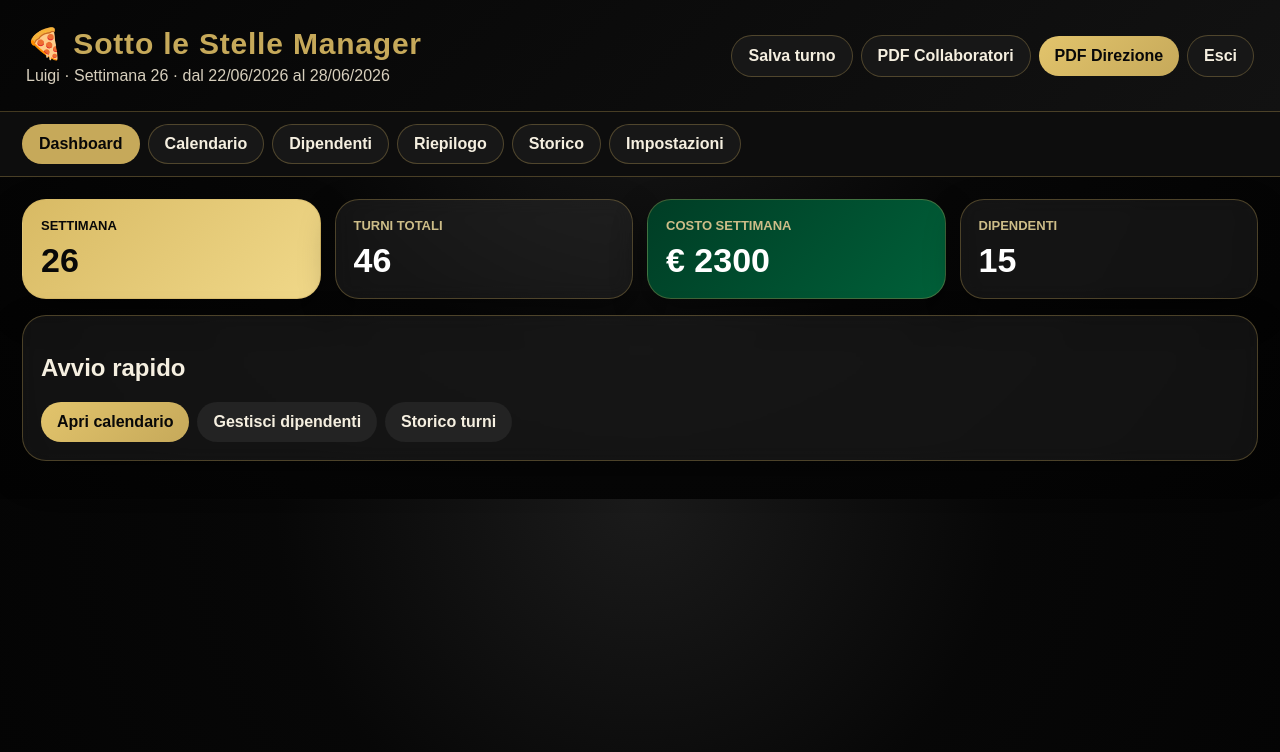
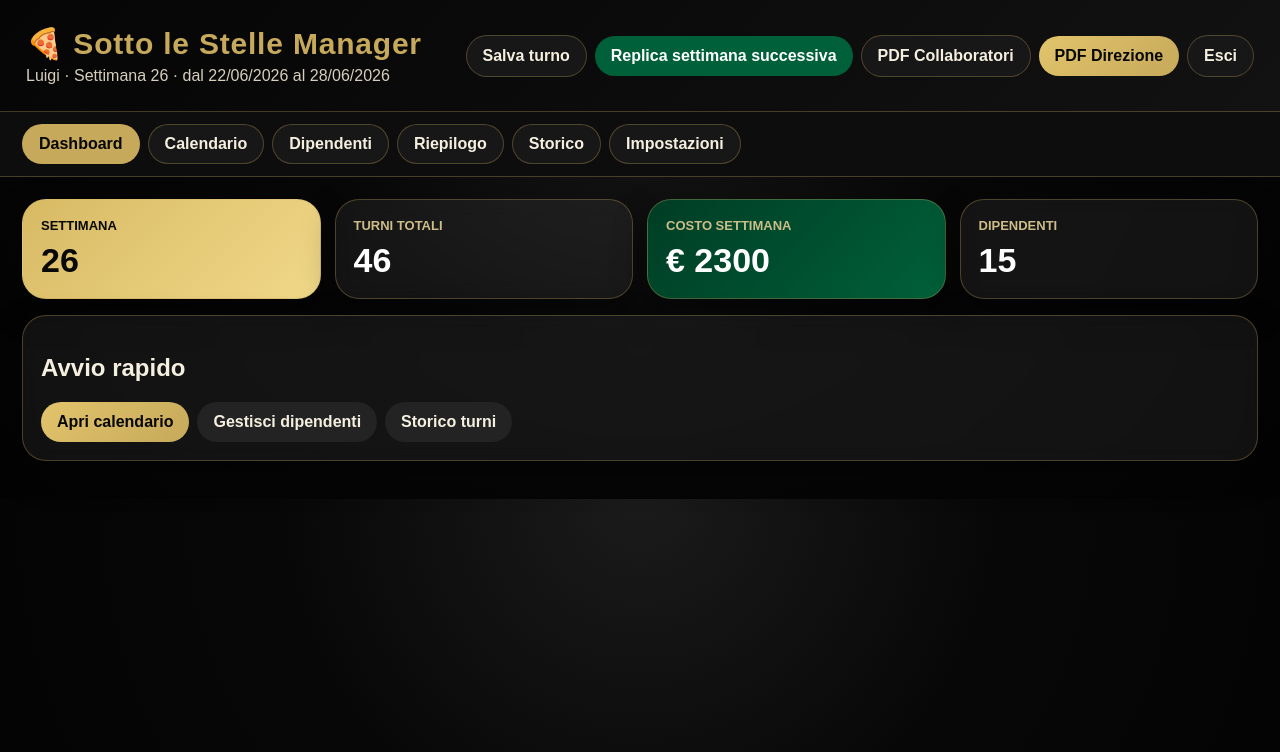
Before and after one commit to foodanddrinksrl/SottoLeStelleManager, a Next.js app: page / in a window 1280 px wide. Shown: the top 752 px of the page. Built offline with nearby package versions, Linux system fonts and the light colour scheme.

Commit message:
Aggiungi replica settimana successiva

```diff
--- a/app/page.tsx
+++ b/app/page.tsx
@@ -53,9 +53,18 @@ export default function Page(){
   function updateSelect(g:string,t:string,r:Reparto,i:number,value:string){ setSchedule(s=>{const arr=[...(s[k(g,t,r)]||[])]; arr[i]=value; return {...s,[k(g,t,r)]:arr.filter(Boolean)}}); }
   function removeSelect(g:string,t:string,r:Reparto,i:number){ setSchedule(s=>{const arr=[...(s[k(g,t,r)]||[])]; arr.splice(i,1); return {...s,[k(g,t,r)]:arr};}); }
   function saveTurno(){ const snap={id:Date.now(),savedAt:new Date().toLocaleString('it-IT'),weekInfo,employees,schedule,closed,dayRests}; setHistory(h=>{const idx=h.findIndex(x=>x.weekInfo.start===weekInfo.start); if(idx>=0){const c=[...h]; c[idx]={...snap,id:c[idx].id}; return c} return [snap,...h]}); alert('Turno salvato nello storico.'); }
+ function replicaSettimanaSuccessiva(){
+  const nuovaSettimana = makeWeekInfo(new Date(addDays(weekInfo.start, 7) + 'T00:00:00'));
+  setWeekInfo(nuovaSettimana);
+  setSchedule({...schedule});
+  setClosed({...closed});
+  setDayRests({...dayRests});
+  setTab('calendario');
+  alert('Settimana replicata alla settimana successiva.');
+}
   function exportPdf(mode:'collaboratori'|'direzione'){ setPrintMode(mode); setTimeout(()=>window.print(),150); }
 
-  return <div><header className="topbar"><div><h1>🍕 Sotto le Stelle Manager</h1><p>{user} · Settimana {weekInfo.week} · dal {itDate(weekInfo.start)} al {itDate(weekInfo.end)}</p></div><div className="actions no-print"><button className="btn light" onClick={saveTurno}>Salva turno</button><button className="btn light" onClick={()=>exportPdf('collaboratori')}>PDF Collaboratori</button><button className="btn gold" onClick={()=>exportPdf('direzione')}>PDF Direzione</button><button className="btn light" onClick={()=>{localStorage.removeItem('slm_v3_logged');setLogged(false)}}>Esci</button></div></header>
+  return <div><header className="topbar"><div><h1>🍕 Sotto le Stelle Manager</h1><p>{user} · Settimana {weekInfo.week} · dal {itDate(weekInfo.start)} al {itDate(weekInfo.end)}</p></div><div className="actions no-print"><button className="btn light" onClick={saveTurno}>Salva turno</button><button className="btn green" onClick={replicaSettimanaSuccessiva}>Replica settimana successiva</button><button className="btn light" onClick={()=>exportPdf('collaboratori')}>PDF Collaboratori</button><button className="btn gold" onClick={()=>exportPdf('direzione')}>PDF Direzione</button><button className="btn light" onClick={()=>{localStorage.removeItem('slm_v3_logged');setLogged(false)}}>Esci</button></div></header>
     <nav className="nav no-print">{['dashboard','calendario','dipendenti','riepilogo','storico','impostazioni'].map(t=><button key={t} className={tab===t?'active':''} onClick={()=>setTab(t)}>{t[0].toUpperCase()+t.slice(1)}</button>)}</nav>
     <main className="container">
       {tab==='dashboard'&&<section><div className="dashboard"><div className="kpi gold"><span>Settimana</span><strong>{weekInfo.week}</strong></div><div className="kpi"><span>Turni totali</span><strong>{totals.turni}</strong></div><div className="kpi green"><span>Costo settimana</span><strong>€ {totals.costo.toFixed(0)}</strong></div><div className="kpi"><span>Dipendenti</span><strong>{employees.length}</strong></div></div><div className="card"><h2>Avvio rapido</h2><div className="actions"><button className="btn primary" onClick={()=>setTab('calendario')}>Apri calendario</button><button className="btn" onClick={()=>setTab('dipendenti')}>Gestisci dipendenti</button><button className="btn" onClick={()=>setTab('storico')}>Storico turni</button></div></div></section>}
```
